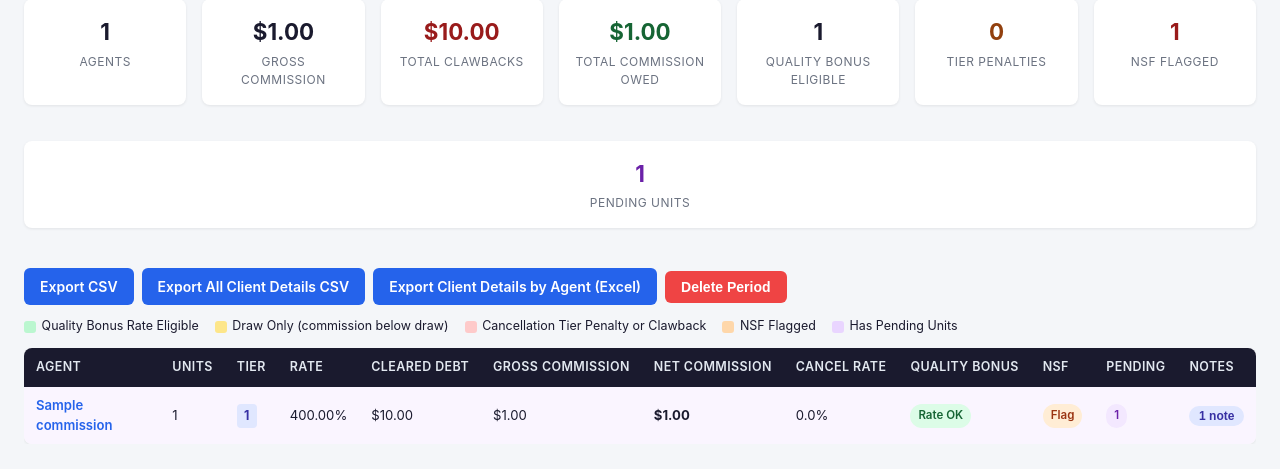
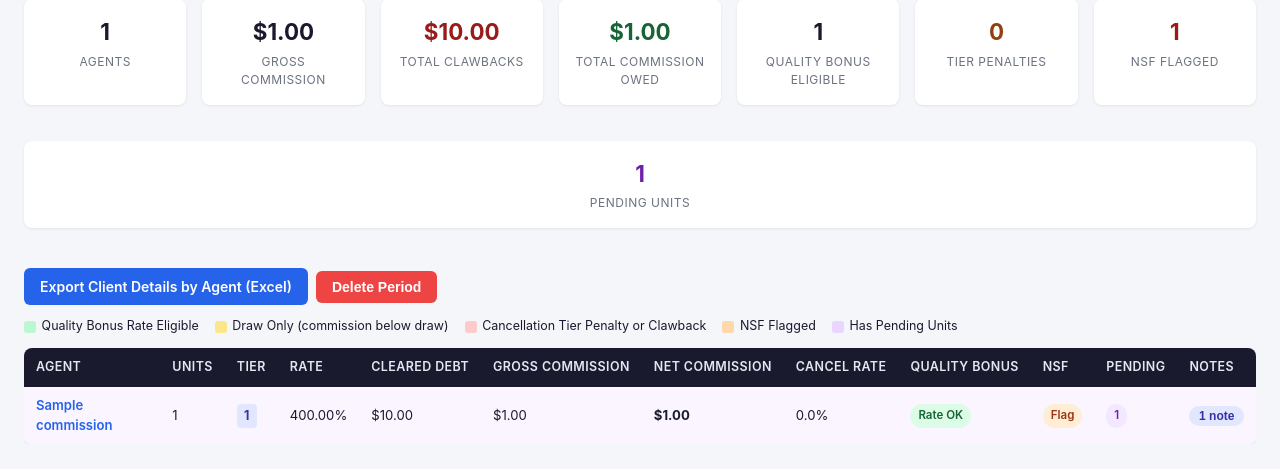
Before and after one commit to pixelme1369/Comission_ADP, a Flask app: page /period/1 in a window 1280 px wide. Shown: the part 162-631 px from the top of the page. Run offline with Flask 3, Linux system fonts and the light colour scheme; tables that the repository leaves empty hold one stand-in row (values such as "Sample post").

Commit message:
Remove the CSV export buttons in favor of the Excel per-agent export
"Export CSV" (per-agent summary) and "Export All Client Details CSV" are
gone from the period results page; the Excel export covers the same
data plus per-agent tabs. export_all_agents had no other callers, so
the route is deleted rather than left dead. export_period stays — it's
still used by the compact "Export" links on /history and the homepage.

Co-Authored-By: Claude Sonnet 5 <noreply@anthropic.com>
Claude-Session: https://claude.ai/code/session_01EMzMgw9sD4QmY3A6NfwdDr

```diff
--- a/app/routes.py
+++ b/app/routes.py
@@ -1003,36 +1003,6 @@ def export_agent(period_id, agent_id):
     )
 
 
-@bp.route("/period/<int:period_id>/export-all-agents")
-def export_all_agents(period_id):
-    period = CommissionPeriod.query.get_or_404(period_id)
-    agents = AgentCommission.query.filter_by(period_id=period_id).order_by(AgentCommission.agent_name).all()
-
-    output = io.StringIO()
-    writer = csv.writer(output)
-    writer.writerow(["Agent Name", "Tier", "Rate %"] + CLIENT_EXPORT_COLUMNS)
-    for agent in agents:
-        clients = ClientRecord.query.filter_by(agent_commission_id=agent.id).all()
-        crm_ids = {c.crm_id for c in clients if c.crm_id}
-        cordoba_charged_back_ids = {
-            cb.crm_id for cb in
-            CordobaChargebackMatchedClient.query.filter(CordobaChargebackMatchedClient.crm_id.in_(crm_ids)).all()
-        } if crm_ids else set()
-        cordoba_chargeback_entries = CordobaChargebackEntry.query.filter_by(
-            agent_name=agent.agent_name, period_label=period.period_label,
-        ).order_by(CordobaChargebackEntry.uploaded_at).all()
-
-        for row in _client_export_rows(clients, cordoba_charged_back_ids):
-            writer.writerow([agent.agent_name, agent.adjusted_tier, f"{agent.tier_rate*100:.2f}"] + row)
-        _write_cordoba_chargeback_block(writer, cordoba_chargeback_entries, agent_name=agent.agent_name)
-
-    return Response(
-        output.getvalue(),
-        mimetype="text/csv",
-        headers={"Content-Disposition": f"attachment; filename=all_agents_client_details_{period.period_label}.csv"},
-    )
-
-
 def _safe_sheet_title(name, used_titles):
     """Excel sheet titles: max 31 chars, and : \\ / ? * [ ] are illegal — dedup
     on collision (e.g. two agents sharing a truncated name)."""
--- a/app/templates/results.html
+++ b/app/templates/results.html
@@ -49,8 +49,6 @@
 </div>
 
 <div class="table-actions">
-  <a href="{{ url_for('main.export_period', period_id=period.id) }}" class="btn btn-primary">Export CSV</a>
-  <a href="{{ url_for('main.export_all_agents', period_id=period.id) }}" class="btn btn-primary">Export All Client Details CSV</a>
   <a href="{{ url_for('main.export_by_agent', period_id=period.id) }}" class="btn btn-primary">Export Client Details by Agent (Excel)</a>
   <form method="POST" action="{{ url_for('main.delete_period', period_id=period.id) }}" style="display:inline"
         onsubmit="return confirm('Delete period {{ period.period_label }}? This cannot be undone.')">
```
